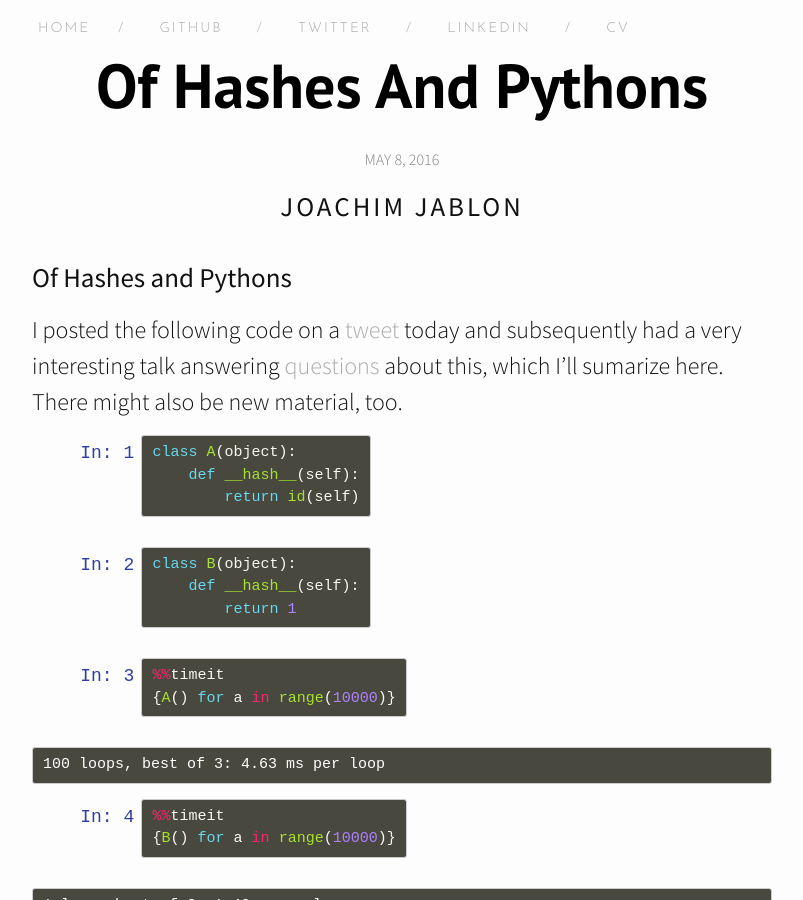
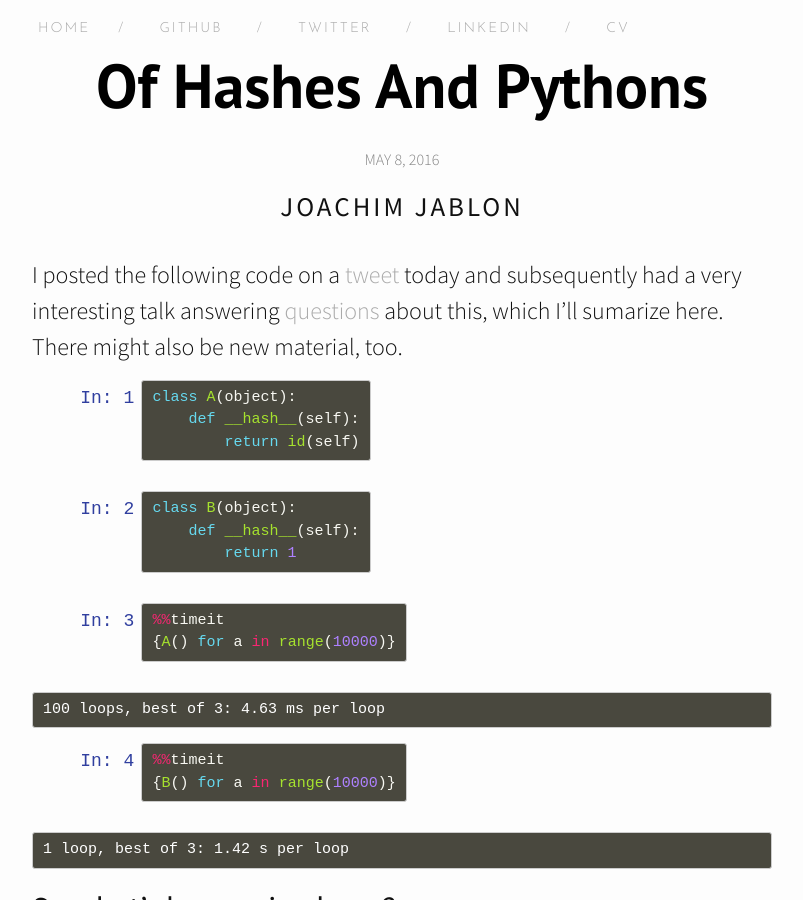
Before and after one commit to ewjoachim/ewjoachim.github.io, a Jekyll site: the page built from _posts/2016-05-08-of-hashes-and-pythons.md, in a window 1280 px wide and 900 px high, scrolled down 329 px. Shown: the whole window, without its empty margins (238-1041 px from the left). Built offline with Jekyll 4.4.1, drawn with Linux system fonts in a browser that asks for light colours; nearby versions of some CDN libraries.

Commit message:
Removed title

```diff
--- a/_posts/2016-05-08-of-hashes-and-pythons.md
+++ b/_posts/2016-05-08-of-hashes-and-pythons.md
@@ -1,5 +1,3 @@
-# Of Hashes and Pythons
-
 I posted the following code on a [tweet](https://twitter.com/Ewjoachim/status/728610568886718466) today
 and subsequently had a very interesting talk answering [questions](https://twitter.com/codingrixx/status/728616489318789120) about this, which I'll sumarize here. There might also be new material, too.
 
```
Also changed, not shown: 1 other file.
